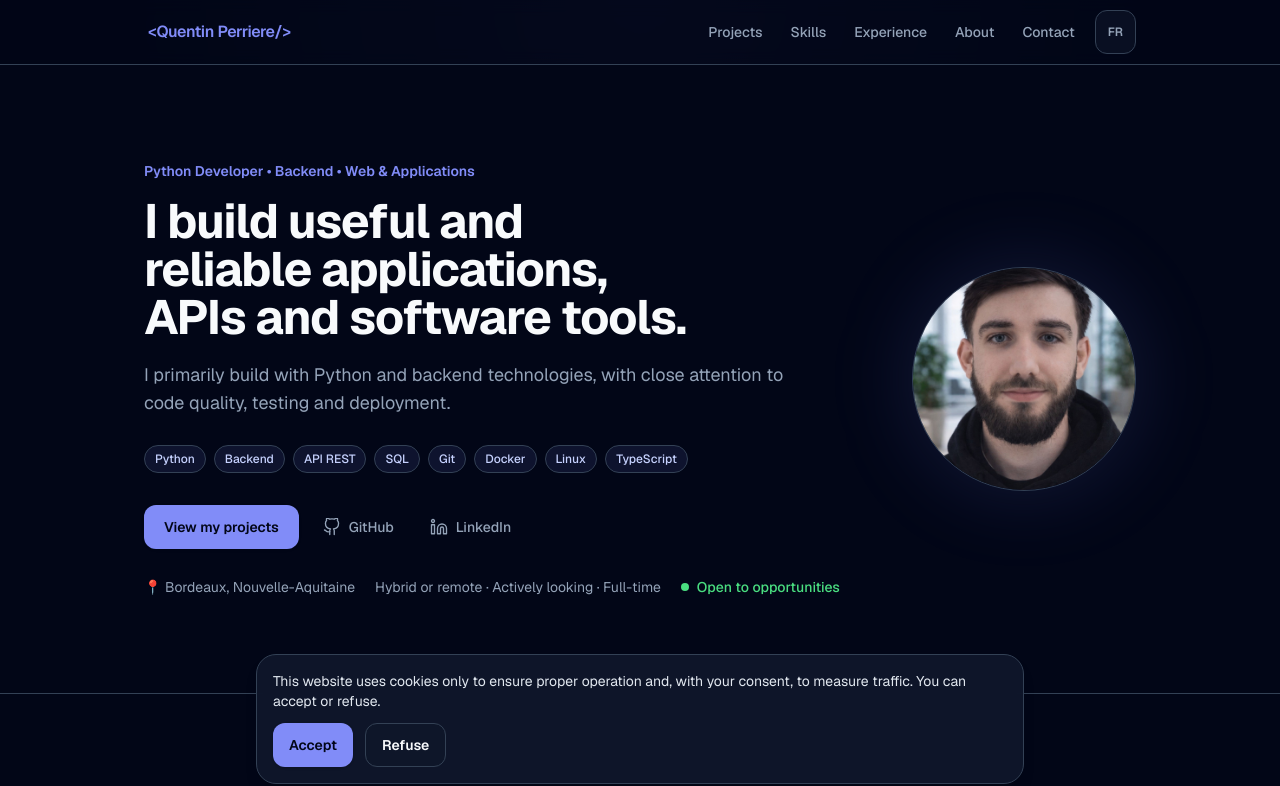
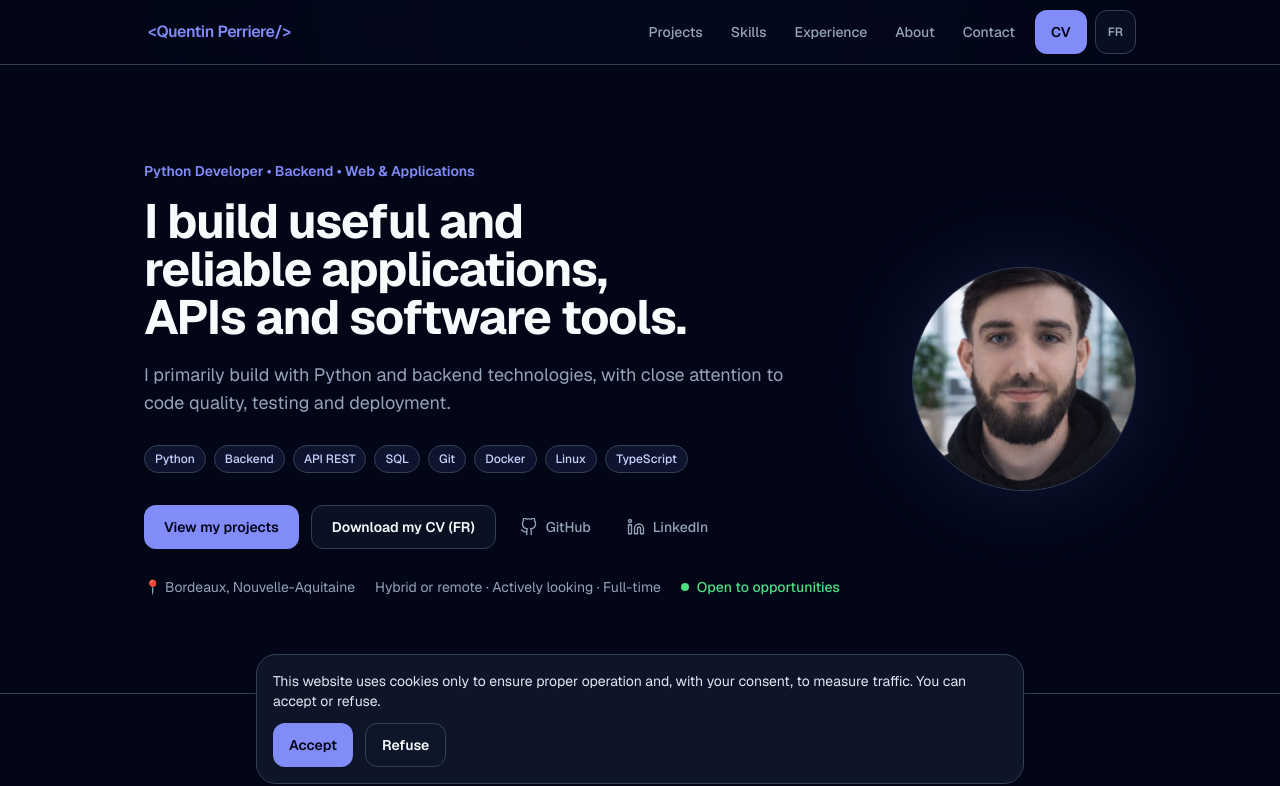
Before and after one commit to Trycky64/portfolio-V3, a Next.js app: page /en in a window 1280 px wide. Shown: the top 786 px of the page. Built offline with nearby package versions, Linux system fonts and the light colour scheme; no server answers.

Commit message:
feat: integrate public V5 resume

```diff
--- a/src/components/layout/header.tsx
+++ b/src/components/layout/header.tsx
@@ -6,7 +6,7 @@ import { usePathname } from "next/navigation";
 import { Container } from "@/components/layout/container";
 import { MobileNav } from "@/components/layout/mobile-nav";
 import { useI18n, type Locale } from "@/lib/i18n/context";
-import { PERSON_NAME } from "@/lib/site";
+import { CV_URL, PERSON_NAME } from "@/lib/site";
 
 const NAV_ITEMS = [
   { id: "projects", key: "nav.projects" },
@@ -73,6 +73,14 @@ export function Header() {
               ))}
             </nav>
 
+            <a
+              href={CV_URL}
+              download="cv-quentin-perriere.pdf"
+              className="focus-ring hidden min-h-11 items-center justify-center rounded-md bg-primary px-4 text-sm font-semibold text-slate-950 transition-colors hover:bg-primary-strong hover:text-white sm:inline-flex"
+            >
+              {t("nav.cv")}
+            </a>
+
             <Link
               href={targetPath}
               hrefLang={targetLocale}
--- a/src/components/sections/hero-section.tsx
+++ b/src/components/sections/hero-section.tsx
@@ -9,6 +9,7 @@ import { IconLink } from "@/components/ui/icon-link";
 import { useI18n } from "@/lib/i18n/context";
 import {
   AVAILABILITY,
+  CV_URL,
   GITHUB_URL,
   LINKEDIN_URL,
   LOCATION,
@@ -55,7 +56,10 @@ export function HeroSection() {
                 {t("hero.subtitle")}
               </p>
 
-              <div className="mt-7 flex flex-wrap gap-2" aria-label={t("hero.stackAria")}>
+              <div
+                className="mt-7 flex flex-wrap gap-2"
+                aria-label={t("hero.stackAria")}
+              >
                 {HERO_STACK.map((item) => (
                   <Badge key={item} variant="tech">
                     {item}
@@ -70,6 +74,14 @@ export function HeroSection() {
                 >
                   {t("hero.ctaProjects")}
                 </Link>
+
+                <a
+                  href={CV_URL}
+                  download="cv-quentin-perriere.pdf"
+                  className="focus-ring inline-flex min-h-11 items-center justify-center rounded-md border border-border bg-surface/70 px-5 py-2.5 text-sm font-semibold text-text-primary transition-colors hover:border-primary/50 hover:bg-surface"
+                >
+                  {t("hero.ctaCv")}
+                </a>
 
                 <IconLink
                   href={GITHUB_URL}
--- a/src/i18n/en.json
+++ b/src/i18n/en.json
@@ -9,7 +9,8 @@
     "skills": "Skills",
     "experience": "Experience",
     "about": "About",
-    "contact": "Contact"
+    "contact": "Contact",
+    "cv": "CV"
   },
   "header": {
     "timeline": "Journey"
@@ -23,6 +24,7 @@
     "title": "I build useful and reliable applications, APIs and software tools.",
     "subtitle": "I primarily build with Python and backend technologies, with close attention to code quality, testing and deployment.",
     "ctaProjects": "View my projects",
+    "ctaCv": "Download my CV (FR)",
     "stackAria": "Core technologies",
     "openToWork": "Open to opportunities",
     "avatarAlt": "Portrait of Quentin Perriere"
--- a/src/i18n/fr.json
+++ b/src/i18n/fr.json
@@ -9,7 +9,8 @@
     "skills": "Compétences",
     "experience": "Expérience",
     "about": "À propos",
-    "contact": "Contact"
+    "contact": "Contact",
+    "cv": "CV"
   },
   "header": {
     "timeline": "Parcours"
@@ -23,6 +24,7 @@
     "title": "Je développe des applications, API et outils logiciels utiles et fiables.",
     "subtitle": "Je conçois des solutions principalement avec Python et des technologies backend, avec une attention particulière portée à la qualité du code, aux tests et au déploiement.",
     "ctaProjects": "Voir mes projets",
+    "ctaCv": "Télécharger mon CV",
     "stackAria": "Technologies principales",
     "openToWork": "Ouvert aux opportunités",
     "avatarAlt": "Portrait de Quentin Perriere"
```
Also changed, not shown: 1 other file (tests, documents, lock files or other folders).
